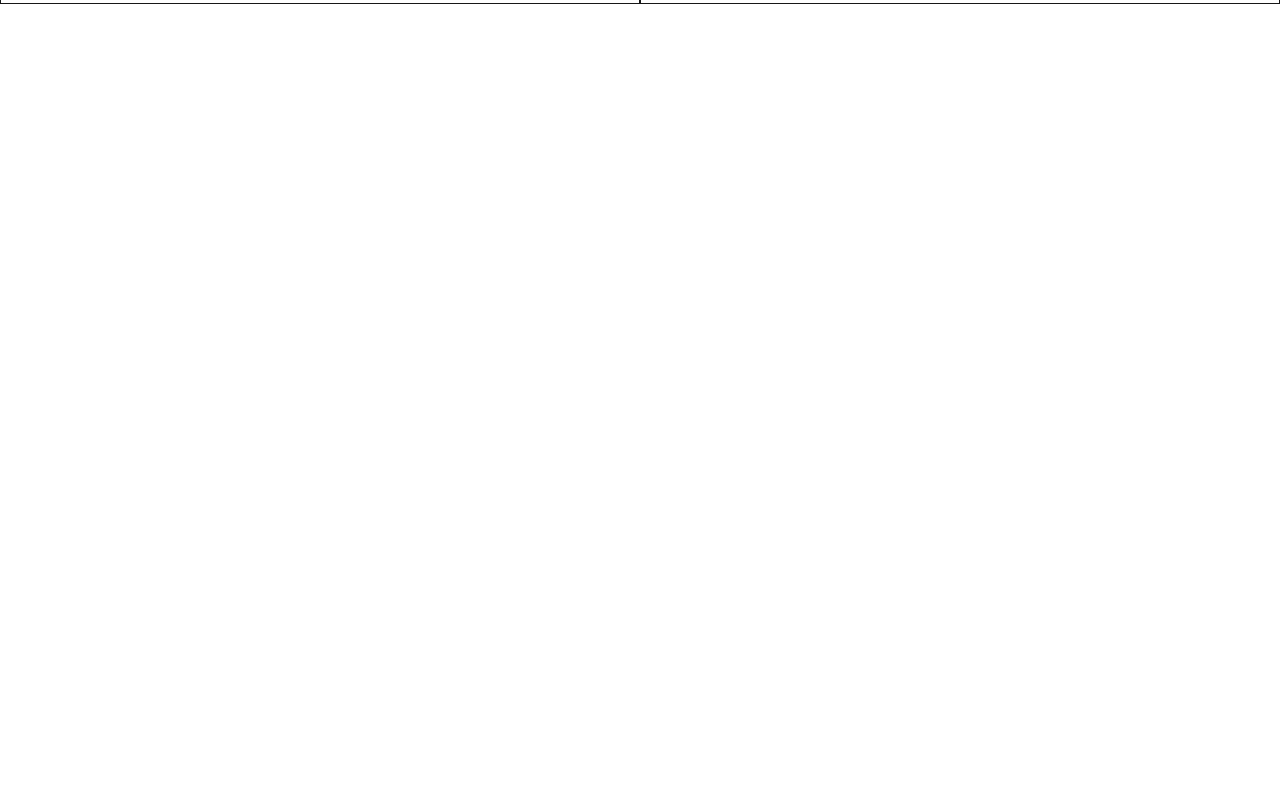
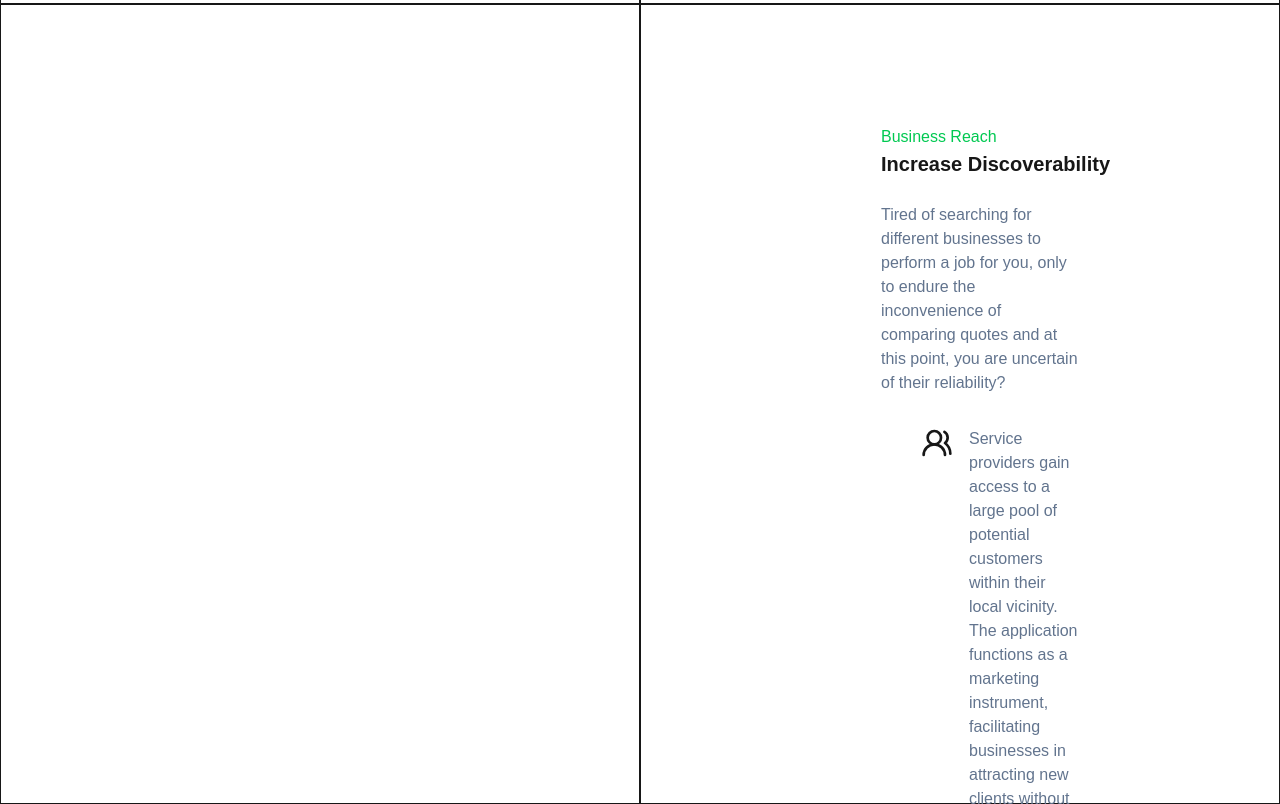
Before and after one commit to thomahn3/siya, a Next.js app in the folder landingpage/: page / in a window 1280 px wide. Shown: the part 1180-1984 px from the top of the page. Before the commit the page ends 1184 px from the top, so only its background shows below. Built offline with nearby package versions, Linux system fonts and the light colour scheme.

Commit message:
update copywriting

```diff
--- a/landingpage/app/page.tsx
+++ b/landingpage/app/page.tsx
@@ -2,6 +2,10 @@ import SubscribeForm from "./ui/emailForm";
 import Header from "./ui/header";
 import { Waypoints } from 'lucide-react';
 import { UserRoundSearch } from 'lucide-react';
+import { CalendarDays } from 'lucide-react';
+import { UsersRound } from 'lucide-react';
+import { CalendarSync } from 'lucide-react';
+import { HandCoins } from 'lucide-react';
 
 export default function Home() {
   return (
@@ -29,14 +33,14 @@ export default function Home() {
             <div className="justify-center w-full h-full flex flex-row items-center">
               <div className="border w-1/2 h-full">
                 <div className="relative ml-60 inset-y-30">
-                  <p className="text-green-500">The Problem & Solution</p>
+                  <p className="text-green-500">Customer Convenience</p>
                   <p className="text-[20px] font-bold">Make Searching Effortless</p>
                   <p className="text-slate-500 pt-6 mr-50">Tired of searching for different businesses to perform a job for you, only to endure the inconvenience of comparing quotes and at this point, you are uncertain of their reliability?</p>
 
                   <div className="relative flex flex-col">
                     <div className="realative flex flex-row mb-4 mt-8">
                       <div className="ml-10 mr-4">
-                        <Waypoints size={32} strokeWidth={1.5}/>
+                        <Waypoints size={32} strokeWidth={2}/>
                       </div>
                       <div>
                         <p className="text-slate-500 mr-50">We facilitate the seamless connection between customers and businesses, offering a swift and effortless solution to the complexities of personally finding services.</p>
@@ -45,7 +49,7 @@ export default function Home() {
 
                     <div className="realative flex flex-row mb-4 mt-4">
                       <div className="ml-10 mr-4">
-                        <UserRoundSearch size={32} strokeWidth={1.5}/>
+                        <UserRoundSearch size={32} strokeWidth={2}/>
                       </div>
                       <div>
                         <p className="text-slate-500 mr-50">Access local experts within your vicinity, supporting local businesses while ensuring that the quality of the service you require is exceptional.</p>
@@ -54,10 +58,10 @@ export default function Home() {
 
                     <div className="realative flex flex-row mb-4 mt-4">
                       <div className="ml-10 mr-4">
-                        <UserRoundSearch size={32} strokeWidth={1.5}/>
+                        <CalendarDays size={32} strokeWidth={2}/>
                       </div>
                       <div>
-                        <p className="text-slate-500 mr-50">Access local experts within your vicinity, supporting local businesses while ensuring that the quality of the service you require is exceptional.</p>
+                        <p className="text-slate-500 mr-50">Customers can conveniently book and schedule services directly through the application, offering options to select preferred times and dates, enhancing customer convenience.</p>
                       </div>
                     </div>
 
@@ -71,6 +75,54 @@ export default function Home() {
           </div>
       </section>
 
+      <section className="h-screen">
+          <div className="absolute flex flex-col justify-center items-center h-screen w-full overflow-hidden">
+            <div className="justify-center w-full h-full flex flex-row items-center">
+              <div className="border h-full w-1/2">
+                <p></p>
+              </div>
+              <div className="border w-1/2 h-full">
+                <div className="relative ml-60 inset-y-30">
+                  <p className="text-green-500">Business Reach</p>
+                  <p className="text-[20px] font-bold">Increase Discoverability</p>
+                  <p className="text-slate-500 pt-6 mr-50">Tired of searching for different businesses to perform a job for you, only to endure the inconvenience of comparing quotes and at this point, you are uncertain of their reliability?</p>
+
+                  <div className="relative flex flex-col">
+                    <div className="realative flex flex-row mb-4 mt-8">
+                      <div className="ml-10 mr-4">
+                        <UsersRound size={32} strokeWidth={2}/>
+                      </div>
+                      <div>
+                        <p className="text-slate-500 mr-50">Service providers gain access to a large pool of potential customers within their local vicinity. The application functions as a marketing instrument, facilitating businesses in attracting new clients without the necessity of extensive advertising campaigns.</p>
+                      </div>
+                    </div>
+
+                    <div className="realative flex flex-row mb-4 mt-4">
+                      <div className="ml-10 mr-4">
+                        <CalendarSync size={32} strokeWidth={2}/>
+                      </div>
+                      <div>
+                        <p className="text-slate-500 mr-50">The application automates the customer connection process, thereby reducing the time and effort allocated to marketing, quotation, and scheduling. This enables businesses to concentrate their efforts on delivering their services rather than managing leads.
+                        </p>
+                      </div>
+                    </div>
+
+                    <div className="realative flex flex-row mb-4 mt-4">
+                      <div className="ml-10 mr-4">
+                        <HandCoins size={32} strokeWidth={2}/>
+                      </div>
+                      <div>
+                        <p className="text-slate-500 mr-50">Service providers have the opportunity to accept additional work commitments during evenings, weekends, or public holidays, thereby enhancing their earning potential. The application facilitates their seamless identification of short-term or one-off jobs offering flexibility in managing their work schedule.</p>
+                      </div>
+                    </div>
+
+                  </div>
+                </div>
+              </div>
+            </div>
+          </div>
+      </section>
+
     </main>
   );
 }
```
